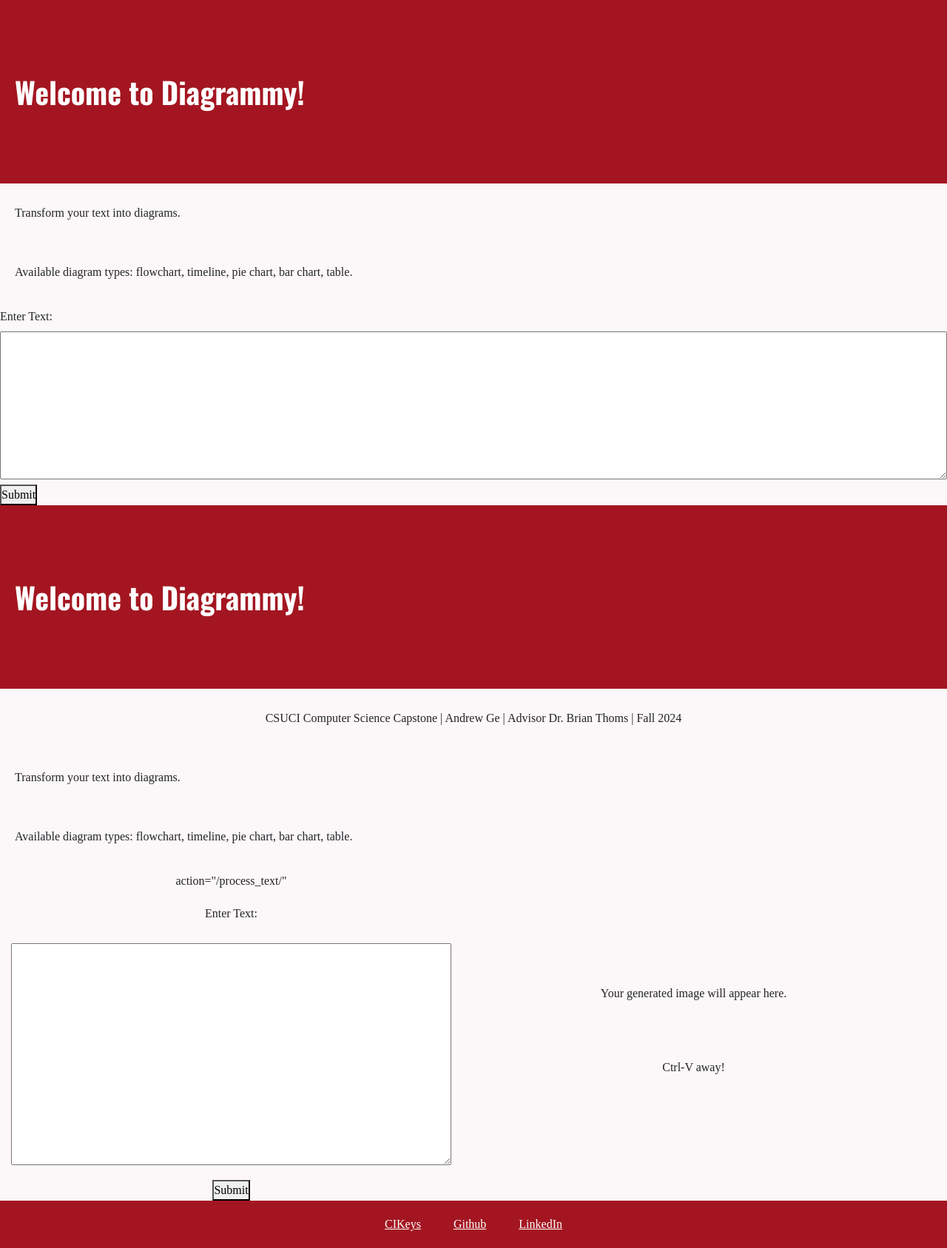
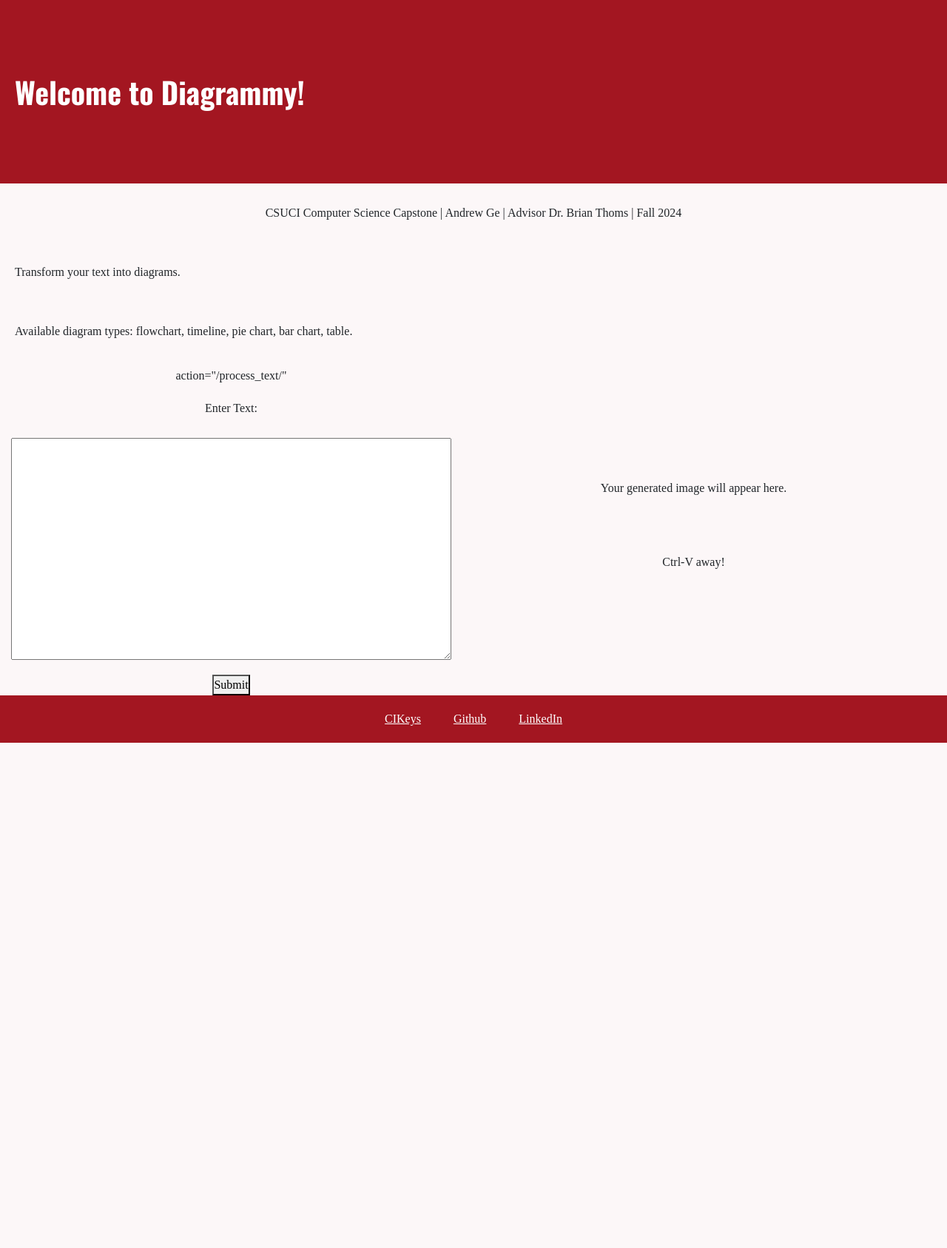
Before and after one commit to ge-andrew/diagrammy, a Django app: page / in a window 1280 px wide. Shown: the whole page at 74% size. After the commit the page ends 1004 px from the top, so only its background shows below. Run offline with Django 4.2, Linux system fonts and the light colour scheme; some libraries are stand-ins or nearby versions; some web fonts are replaced.

Commit message:
deleted extraneous code

```diff
--- a/diagrammy/core/templates/core/landing.html
+++ b/diagrammy/core/templates/core/landing.html
@@ -1,42 +1,4 @@
 {% load static %}
-<!DOCTYPE html>
-<html lang="en">
-<head>
-    <meta charset="UTF-8">
-    <meta name="viewport" content="width=device-width, initial-scale=1.0">
-    <link href="{% static 'css/bootstrap.min.css' %}" rel="stylesheet">
-    <link href="{% static 'css/style.css' %}" rel="stylesheet">
-    <title>Diagrammy</title>
-</head>
-<body>
-    <h1>Welcome to Diagrammy!</h1>
-    <p>Transform your text into diagrams.</p>
-    <p>Available diagram types: flowchart, timeline, pie chart, bar chart, table.</p>
-
-    <form method="post" action="{% url 'core:process_text' %}">
-	 {% csrf_token %}
-	<label for="user_input">Enter Text:</label>
-	<textarea rows="8" cols="50" id="user_input" name="user_input" style="height:200px"></textarea>
-	<button type="submit">Submit</button>
-    </form>
-
-    {% if image_url %}
-    <img src="{{ image_url }}" alt="Generated Image">
-    {% endif %}
-
-    <script src="https://code.jquery.com/jquery-3.6.4.min.js"
-        integrity="sha384-UG8ao2jwOWB7/oDdObZc6ItJmwUkR/PfMyt9Qs5AwX7PsnYn1CRKCTWyncPTWvaS"
-        crossorigin="anonymous"></script>
-
-    <script src="{% static 'js/bootstrap.bundle.min.js' %}"></script>
-
-</body>
-</html>
-
-
-
-
-
 
 <!DOCTYPE html>
 <html lang="en">
```
